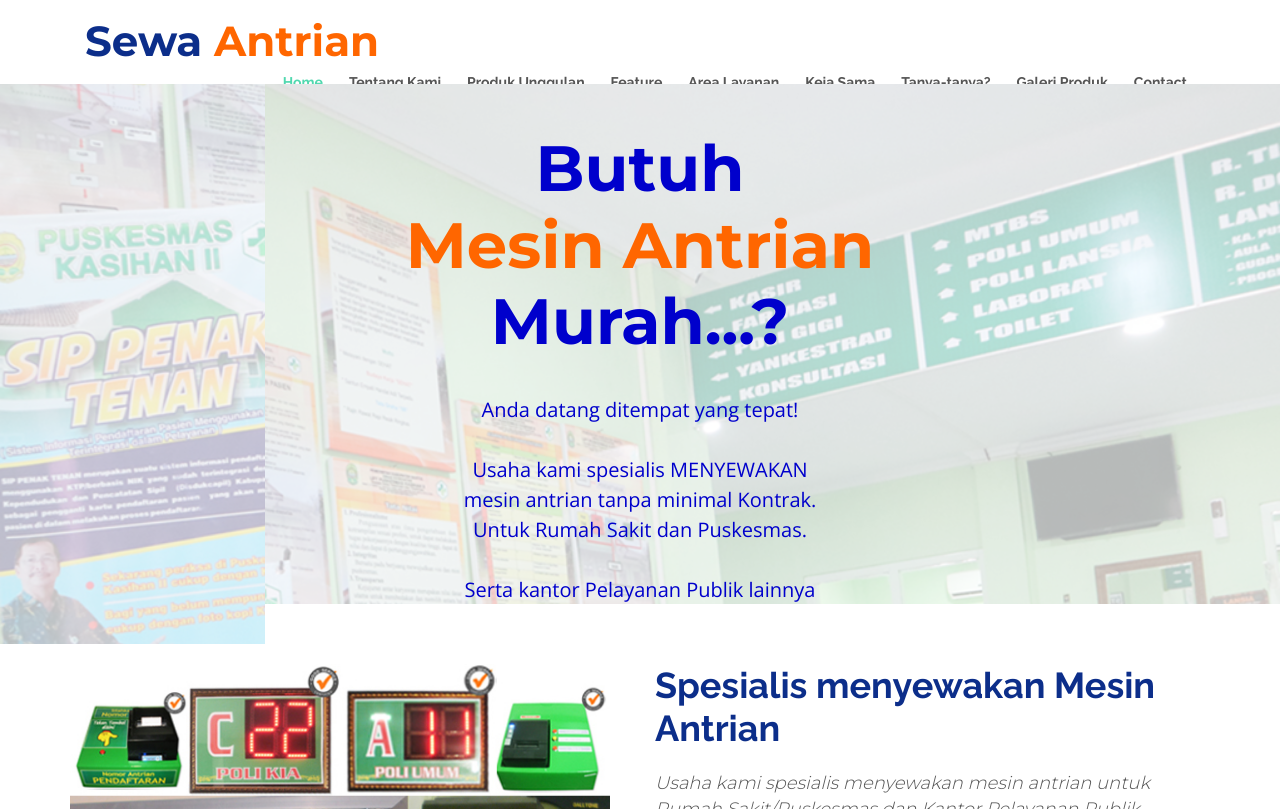
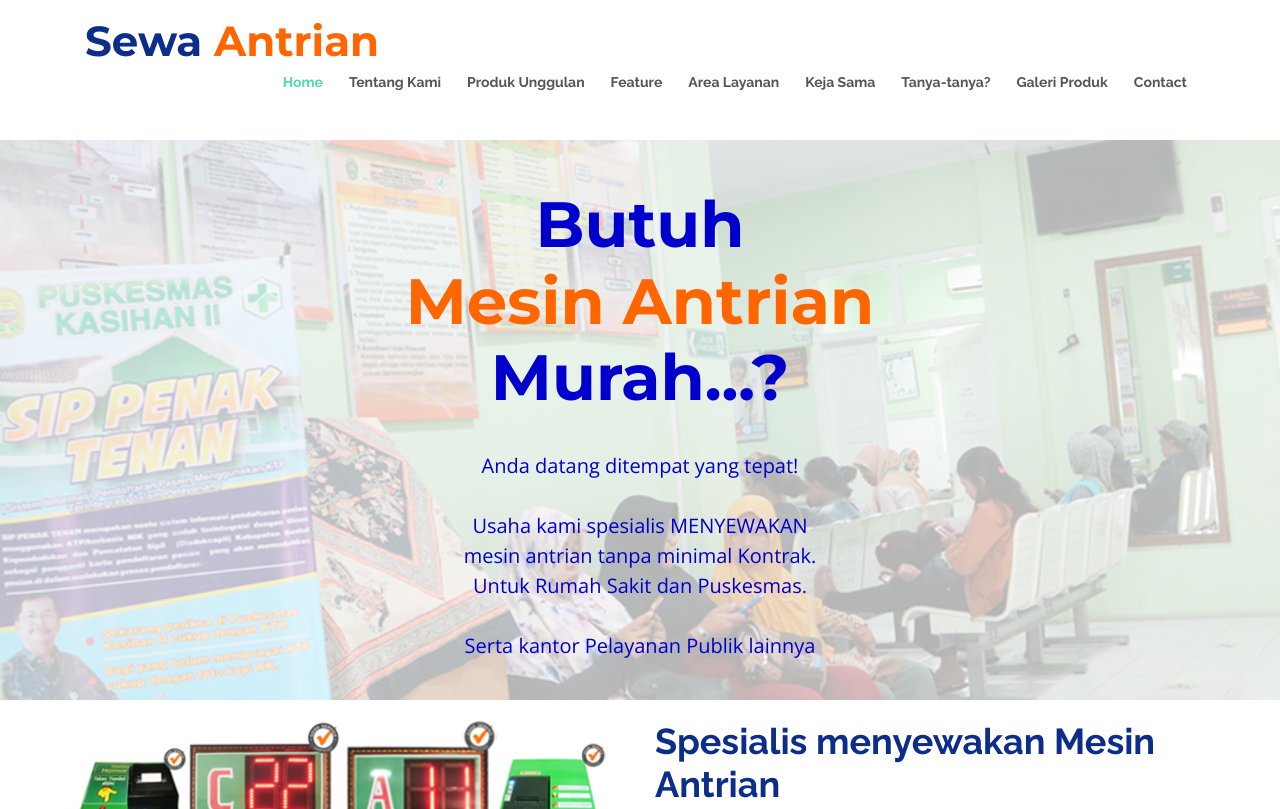
Before and after one commit to semartek/sewaantrian, a plain HTML site: page index.html in a window 1280 px wide. Shown: the top 809 px of the page. Drawn offline with nearby package versions, Linux system fonts and the light colour scheme; grey boxes are pictures that could not be loaded; files whose address does not match are found by name.

Commit message:
edit style css

```diff
--- a/css/style.css
+++ b/css/style.css
@@ -118,7 +118,7 @@ h1, h2, h3, h4, h5, h6 {
 --------------------------------------------------------------*/
 #header {
   padding: 20px 0;
-  height: 84px;
+  height: 140px;
   transition: all 0.5s;
   z-index: 997;
   background: #fff;
```
